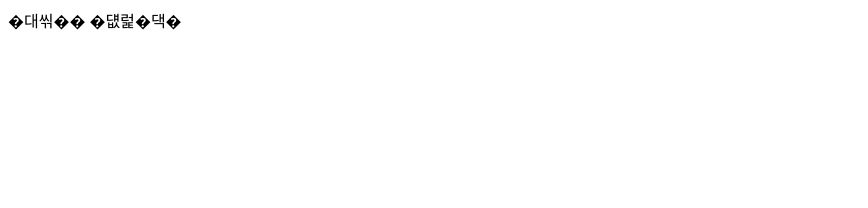
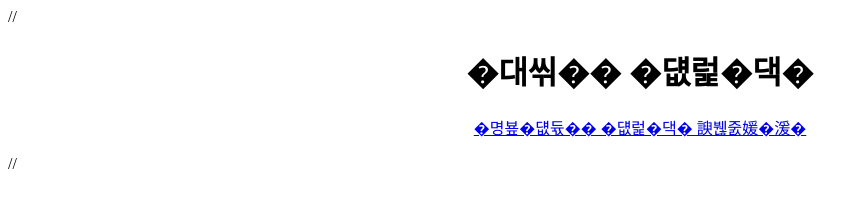
Before and after one commit to dlwjdgud0621/site, a plain HTML site: page index.html in a window 1280 px wide. Shown: the whole page, without its empty margins (0-868 px from the left). Drawn offline with Linux system fonts and the light colour scheme.

Commit message:
Update index.html

```diff
--- a/index.html
+++ b/index.html
@@ -5,6 +5,11 @@
 <title>클라의 홈페이지</title>
 </head>
 <body>
-클라의 홈페이지
+//
+
+<h1 style="text-align: center;">클라의 홈페이지</h1>
+<p style="text-align: center;"><a title="인피니트팀 홈페이지" href="https://infiniteteam2018.wixsite.com/infinite">인피니트팀 홈페이지 바로가기</a></p>
+
+//
 </body>
 </html>
```
